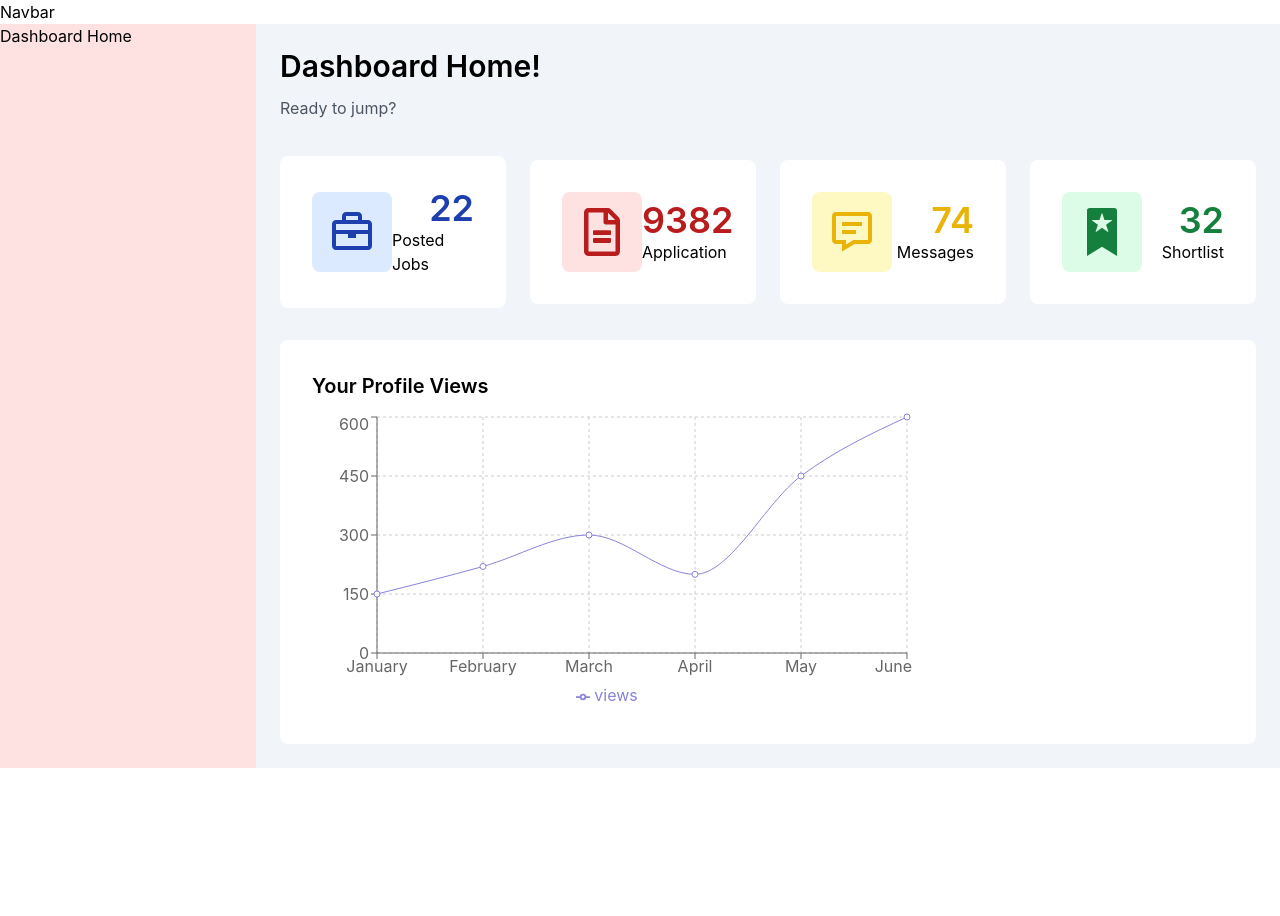
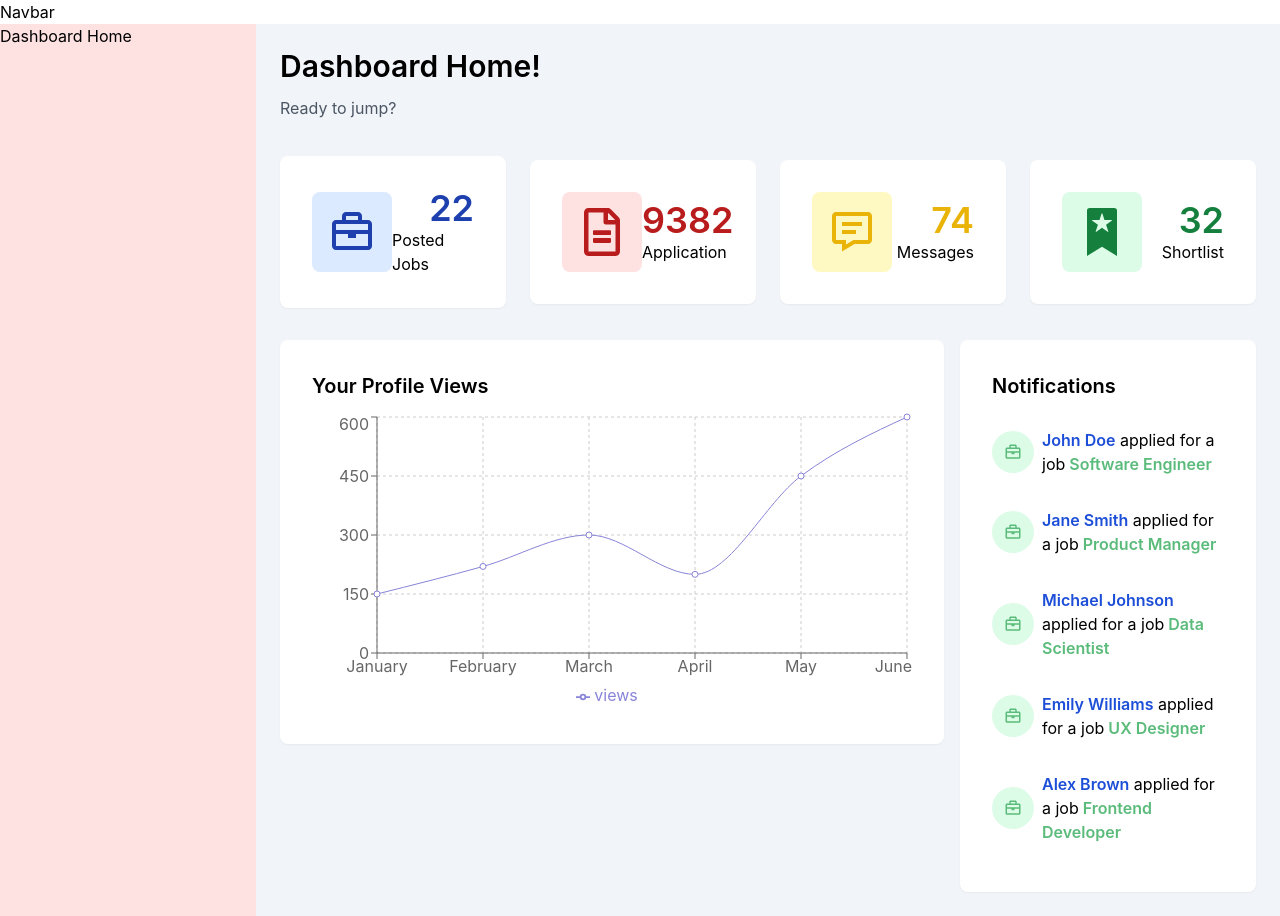
Before and after one commit to souravh093/biomed-clients, a React (Vite) app: page /dashboard/dashboard-home in a window 1280 px wide. Before the commit the page ends 800 px from the top, so only its background shows below. Built offline with nearby package versions, Linux system fonts and the light colour scheme; no server answers.

Commit message:
Notifications section added

```diff
--- /dev/null
+++ b/public/notificationData/notifications.json
@@ -0,0 +1,62 @@
+[
+  {
+    "_id": "1",
+    "user": "John Doe",
+    "position": "Software Engineer"
+  },
+  {
+    "_id": "2",
+    "user": "Jane Smith",
+    "position": "Product Manager"
+  },
+  {
+    "_id": "3",
+    "user": "Michael Johnson",
+    "position": "Data Scientist"
+  },
+  {
+    "_id": "4",
+    "user": "Emily Williams",
+    "position": "UX Designer"
+  },
+  {
+    "_id": "5",
+    "user": "Alex Brown",
+    "position": "Frontend Developer"
+  },
+  {
+    "_id": "6",
+    "user": "Olivia Lee",
+    "position": "Marketing Specialist"
+  },
+  {
+    "_id": "7",
+    "user": "William Davis",
+    "position": "Full Stack Developer"
+  },
+  {
+    "_id": "8",
+    "user": "Sophia Wilson",
+    "position": "UI Designer"
+  },
+  {
+    "_id": "9",
+    "user": "Ethan Martin",
+    "position": "DevOps Engineer"
+  },
+  {
+    "_id": "10",
+    "user": "Ava Anderson",
+    "position": "Business Analyst"
+  },
+  {
+    "_id": "11",
+    "user": "James Rodriguez",
+    "position": "HR Manager"
+  },
+  {
+    "_id": "12",
+    "user": "Emma Taylor",
+    "position": "Content Writer"
+  }
+]
--- a/src/Dashboard/DashboardHome/DashboardHome.jsx
+++ b/src/Dashboard/DashboardHome/DashboardHome.jsx
@@ -1,19 +1,43 @@
+import { useQuery } from "@tanstack/react-query";
+import axios from "axios";
 import React from "react";
 import { BiBriefcase, BiMessageDetail } from "react-icons/bi";
 import { FaRegFileAlt } from "react-icons/fa";
 import { GoBookmark } from "react-icons/go";
 import { HiOutlineMenuAlt3 } from "react-icons/hi";
-import { CartesianGrid, Legend, Line, LineChart, Tooltip, XAxis, YAxis } from 'recharts';
+import {
+    CartesianGrid,
+    Legend,
+    Line,
+    LineChart,
+    Tooltip,
+    XAxis,
+    YAxis,
+} from "recharts";
 
 const DashboardHome = () => {
   const chartData = [
-        { month: 'January', views: 150 },
-        { month: 'February', views: 220 },
-        { month: 'March', views: 300 },
-        { month: 'April', views: 200 },
-        { month: 'May', views: 450 },
-        { month: 'June', views: 600 },
+    { month: "January", views: 150 },
+    { month: "February", views: 220 },
+    { month: "March", views: 300 },
+    { month: "April", views: 200 },
+    { month: "May", views: 450 },
+    { month: "June", views: 600 },
   ];
+
+  // Notifications Functionality
+  const { isLoading, data: notifications = [] } = useQuery({
+    queryKey: ["notifications"],
+    queryFn: async () => {
+      const res = await axios("/notificationData/notifications.json");
+      return res.data;
+    },
+  });
+  console.log(notifications);
+  if (isLoading) {
+    return <div>Loading...</div>;
+  }
+
   return (
     <div className="p-6">
       <div>
@@ -26,7 +50,7 @@ const DashboardHome = () => {
       {/* Box Section */}
       <div className="mt-6 space-y-8 md:space-y-0 grid grid-cols-1 md:grid-cols-2 xl:grid-cols-4 items-center gap-6">
         {/* box-1 */}
-        <div className="p-8 flex justify-between w-full bg-white rounded-lg items-center">
+        <div className="p-8 flex justify-between w-full bg-white rounded-lg items-center shadow-sm border-0">
           <div className="bg-blue-100 p-4 rounded-lg">
             <BiBriefcase className="text-blue-800  text-5xl" />
           </div>
@@ -36,7 +60,7 @@ const DashboardHome = () => {
           </div>
         </div>
         {/* box-2 */}
-        <div className="p-8 flex justify-between w-full bg-white rounded-lg items-center">
+        <div className="p-8 flex justify-between w-full bg-white rounded-lg items-center shadow-sm border-0">
           <div className="bg-red-100 p-4 rounded-lg">
             <FaRegFileAlt className="text-red-700 text-5xl" />
           </div>
@@ -46,7 +70,7 @@ const DashboardHome = () => {
           </div>
         </div>
         {/* box-3 */}
-        <div className="p-8 flex justify-between w-full bg-white rounded-lg items-center">
+        <div className="p-8 flex justify-between w-full bg-white rounded-lg items-center shadow-sm border-0">
           <div className="bg-yellow-100 p-4 rounded-lg">
             <BiMessageDetail className="text-yellow-500  text-5xl" />
           </div>
@@ -58,7 +82,7 @@ const DashboardHome = () => {
           </div>
         </div>
         {/* box-4 */}
-        <div className="p-8 flex justify-between w-full bg-white rounded-lg items-center">
+        <div className="p-8 flex justify-between w-full bg-white rounded-lg items-center shadow-sm border-0">
           <div className="bg-green-100 p-4 rounded-lg">
             <GoBookmark className="text-green-700  text-5xl" />
           </div>
@@ -69,21 +93,50 @@ const DashboardHome = () => {
         </div>
       </div>
 
-     <div>
+      <div className="lg:flex items-start gap-4 w-full">
         {/* Chart Section */}
-      <div className="mt-8 bg-white rounded-lg p-8">
+        <div className="mt-8 bg-white rounded-lg p-8 shadow-sm">
           <h3 className="text-xl font-semibold mb-3">Your Profile Views</h3>
+          <div style={{ overflowX: "auto" }}>
             <LineChart width={600} height={300} data={chartData}>
               <CartesianGrid strokeDasharray="3 3" />
               <XAxis dataKey="month" />
               <YAxis />
               <Tooltip />
               <Legend />
-          <Line type="monotone" dataKey="views" stroke="#8884d8" activeDot={{ r: 8 }} />
+              <Line
+                type="monotone"
+                dataKey="views"
+                stroke="#8884d8"
+                activeDot={{ r: 8 }}
+              />
             </LineChart>
+          </div>
         </div>
 
         {/* Notification Section */}
+        <div className="mt-8 bg-white rounded-lg p-8 shadow-sm">
+          <h3 className="text-xl font-semibold mb-3">Notifications</h3>
+          <div>
+            {notifications.slice(0, 5).map((notification) => (
+              <div key={notification._id} className="flex items-center gap-2">
+                <div className="bg-green-100 p-3 rounded-full">
+                  <BiBriefcase className="text-primary text-lg" />
+                </div>
+                <p className="py-4">
+                  <span className="text-blue-700 font-semibold">
+                    {notification.user}
+                  </span>{" "}
+                  applied for a job
+                  <span className="text-primary font-semibold">
+                    {" "}
+                    {notification.position}
+                  </span>
+                </p>
+              </div>
+            ))}
+          </div>{" "}
+        </div>
       </div>
     </div>
   );
--- a/src/Pages/Home/TrendingJobs/TrendingJobs.jsx
+++ b/src/Pages/Home/TrendingJobs/TrendingJobs.jsx
@@ -20,7 +20,7 @@ const TrendingJobs = () => {
   const { isLoading, data: jobs = [] } = useQuery({
     queryKey: ["jobs"],
     queryFn: async () => {
-      const res = await axios("TrendingJobsData/trendingJobs.json");
+      const res = await axios("/TrendingJobsData/trendingJobs.json");
       return res.data;
     },
   });
```
Lines whose indentation alone changed are shown as unchanged.
